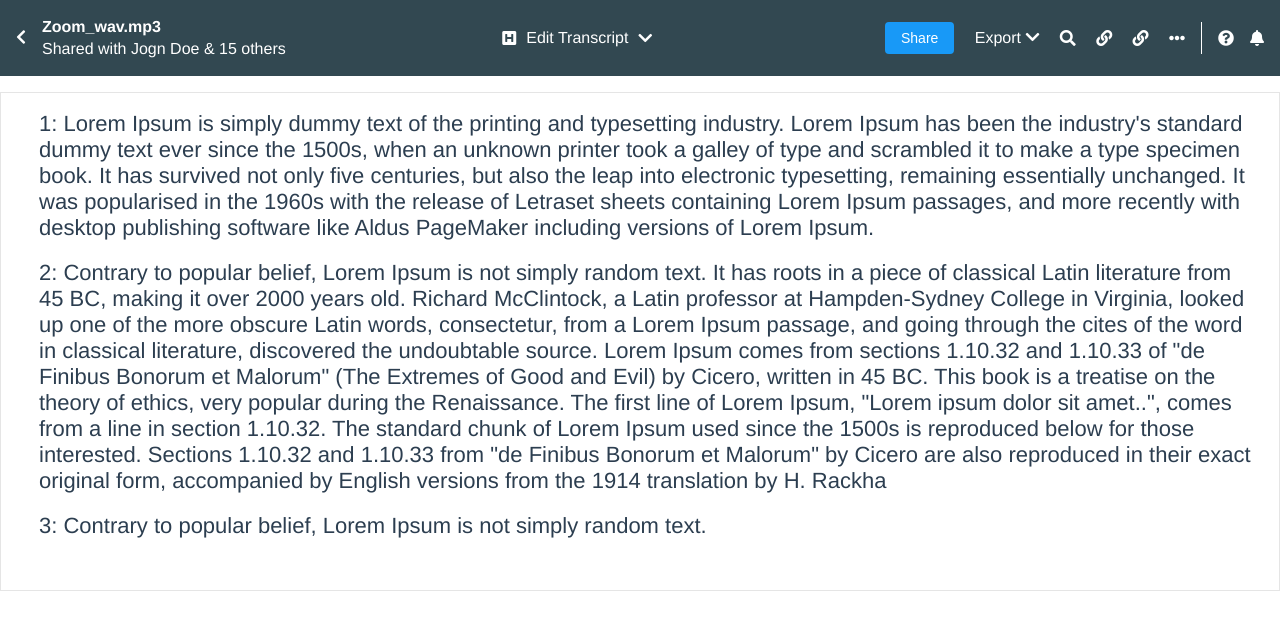
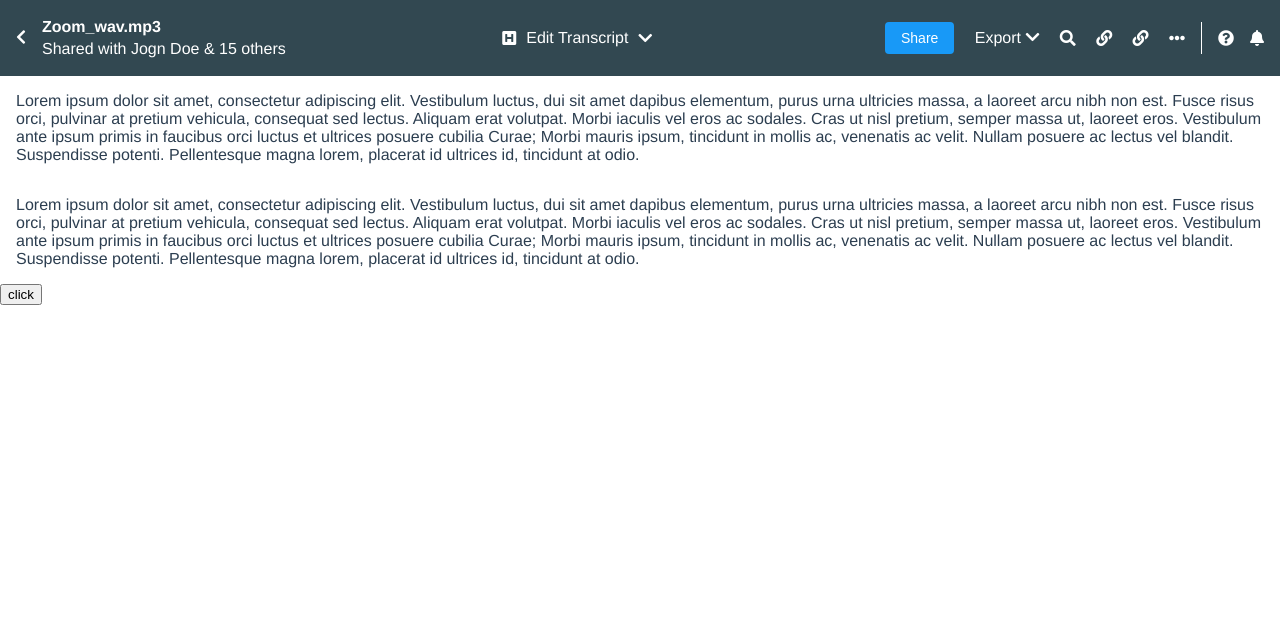
Before and after one commit to eleMental595/spext-revamp, a Vue app in the folder spext-revamp/: page / in a window 1280 px wide. Shown: the top 630 px of the page. Built offline with nearby package versions, Linux system fonts and the light colour scheme.

Commit message:
added demo component

```diff
--- a/spext-revamp/src/App.vue
+++ b/spext-revamp/src/App.vue
@@ -1,18 +1,21 @@
 <template>
   <div id="app">
     <Header/>
-    <HelloWorld/>
+    <!-- <HelloWorld/> -->
+    <Demo></Demo>
   </div>
 </template>
 
 <script>
 import HelloWorld from "./components/HelloWorld.vue";
+import Demo from "./components/Demo.vue";
 import Header from "./components/core/Header/Header.vue";
 export default {
   name: "app",
   components: {
     HelloWorld,
-    Header
+    Header,
+    Demo
   }
 };
 </script>
@@ -20,14 +23,14 @@ export default {
 <style>
 @import url("https://use.fontawesome.com/releases/v5.8.1/css/all.css");
 body {
-  overflow: hidden;
+  /* overflow: hidden; */
   margin: 0;
 }
 #app {
   font-family: "Avenir", Helvetica, Arial, sans-serif;
   -webkit-font-smoothing: antialiased;
   -moz-osx-font-smoothing: grayscale;
-  text-align: center;
+  /* text-align: center; */
   color: #2c3e50;
   /* margin-top: 60px; */
 }
--- /dev/null
+++ b/spext-revamp/src/components/Demo.vue
@@ -0,0 +1,61 @@
+<template>
+  <div>
+    <div contenteditable="true" ref="todoItem">
+      <div
+        v-for="(item,i) in todos"
+        class="todo-item"
+        @keyup="updateTodos($event,i)"
+        v-bind:key="i"
+      >{{item.title}}</div>
+    </div>
+    <button @click="show()">click</button>
+  </div>
+</template>
+<style lang="scss">
+.todo-item {
+  padding: 16px;
+}
+</style>
+
+<script>
+export default {
+  name: "Demo",
+  todos: [],
+  todoItemCount: 0,
+  todoItemList: [],
+  data() {
+    return {
+      todos: [
+        {
+          title:
+            "Lorem ipsum dolor sit amet, consectetur adipiscing elit. Vestibulum luctus, dui sit amet dapibus elementum, purus urna ultricies massa, a laoreet arcu nibh non est. Fusce risus orci, pulvinar at pretium vehicula, consequat sed lectus. Aliquam erat volutpat. Morbi iaculis vel eros ac sodales. Cras ut nisl pretium, semper massa ut, laoreet eros. Vestibulum ante ipsum primis in faucibus orci luctus et ultrices posuere cubilia Curae; Morbi mauris ipsum, tincidunt in mollis ac, venenatis ac velit. Nullam posuere ac lectus vel blandit. Suspendisse potenti. Pellentesque magna lorem, placerat id ultrices id, tincidunt at odio."
+        },
+        {
+          title:
+            "Lorem ipsum dolor sit amet, consectetur adipiscing elit. Vestibulum luctus, dui sit amet dapibus elementum, purus urna ultricies massa, a laoreet arcu nibh non est. Fusce risus orci, pulvinar at pretium vehicula, consequat sed lectus. Aliquam erat volutpat. Morbi iaculis vel eros ac sodales. Cras ut nisl pretium, semper massa ut, laoreet eros. Vestibulum ante ipsum primis in faucibus orci luctus et ultrices posuere cubilia Curae; Morbi mauris ipsum, tincidunt in mollis ac, venenatis ac velit. Nullam posuere ac lectus vel blandit. Suspendisse potenti. Pellentesque magna lorem, placerat id ultrices id, tincidunt at odio."
+        }
+      ]
+    };
+  },
+
+  methods: {
+    show() {
+      //   console.log(this.$refs);
+      //   console.log(window.getSelection());
+      this.todoItemCount = this.$refs.todoItem.childElementCount;
+      //   console.log(this.todoItemCount);
+      this.todoItemList = this.$refs.todoItem;
+      //   console.log(JSON.parse(JSON.stringify(this.todoItemList.childNodes)));
+      //   console.log(this.$refs.todoItem.childNodes);
+      //   for (let i = 0; i < this.todoItemCount; i++) {
+      //     console.log(this.$refs.todoItem.childNodes[i].innerText);
+      //     // this.todos[i].title = this.$refs.todoItem.childNodes[i].innerText;
+
+      //   }
+
+      //   console.log(this.updatedTodos);
+      //   this.todos[1].title = this.$refs.todoItem.childNodes[0].innerText;
+    }
+  }
+};
+</script>
```
